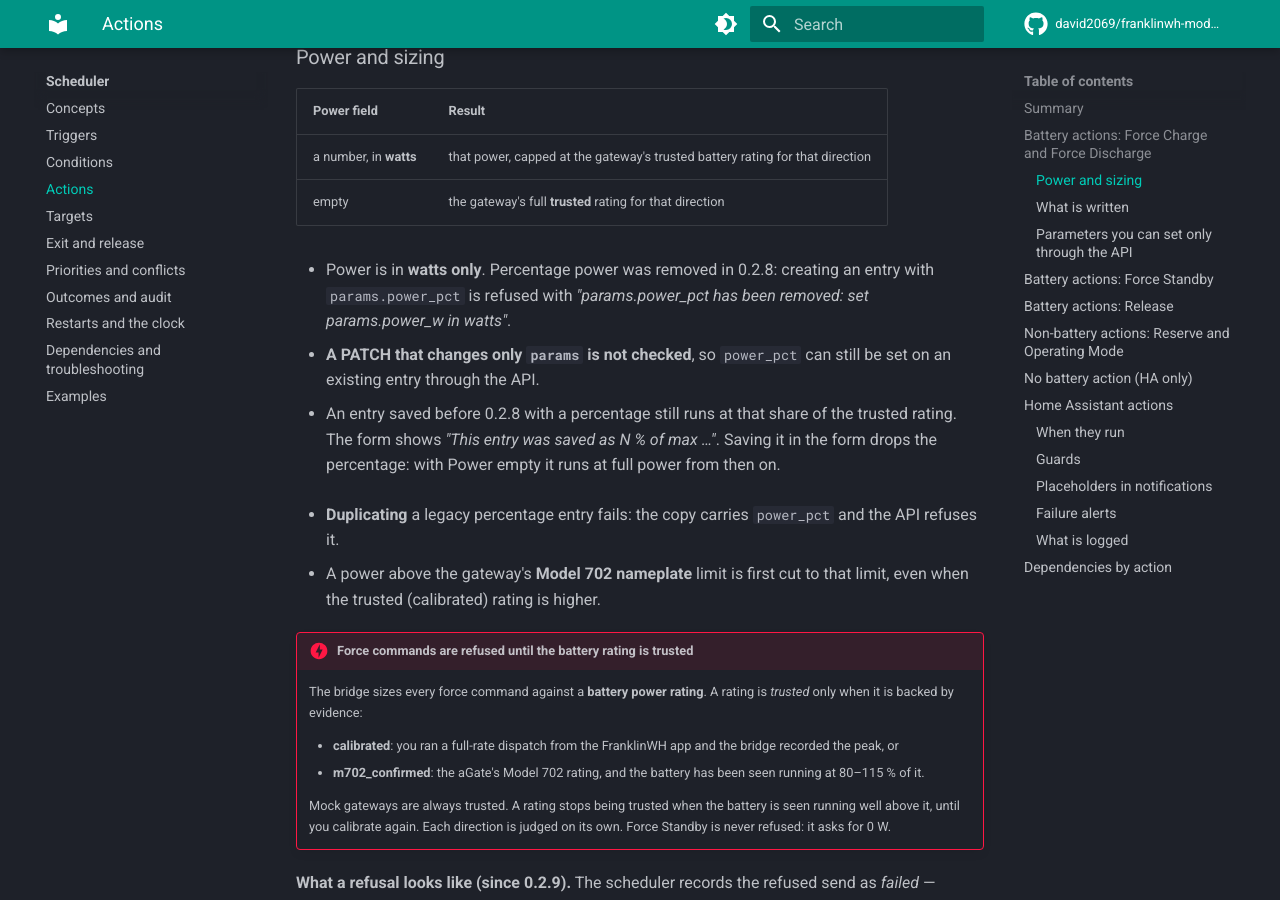
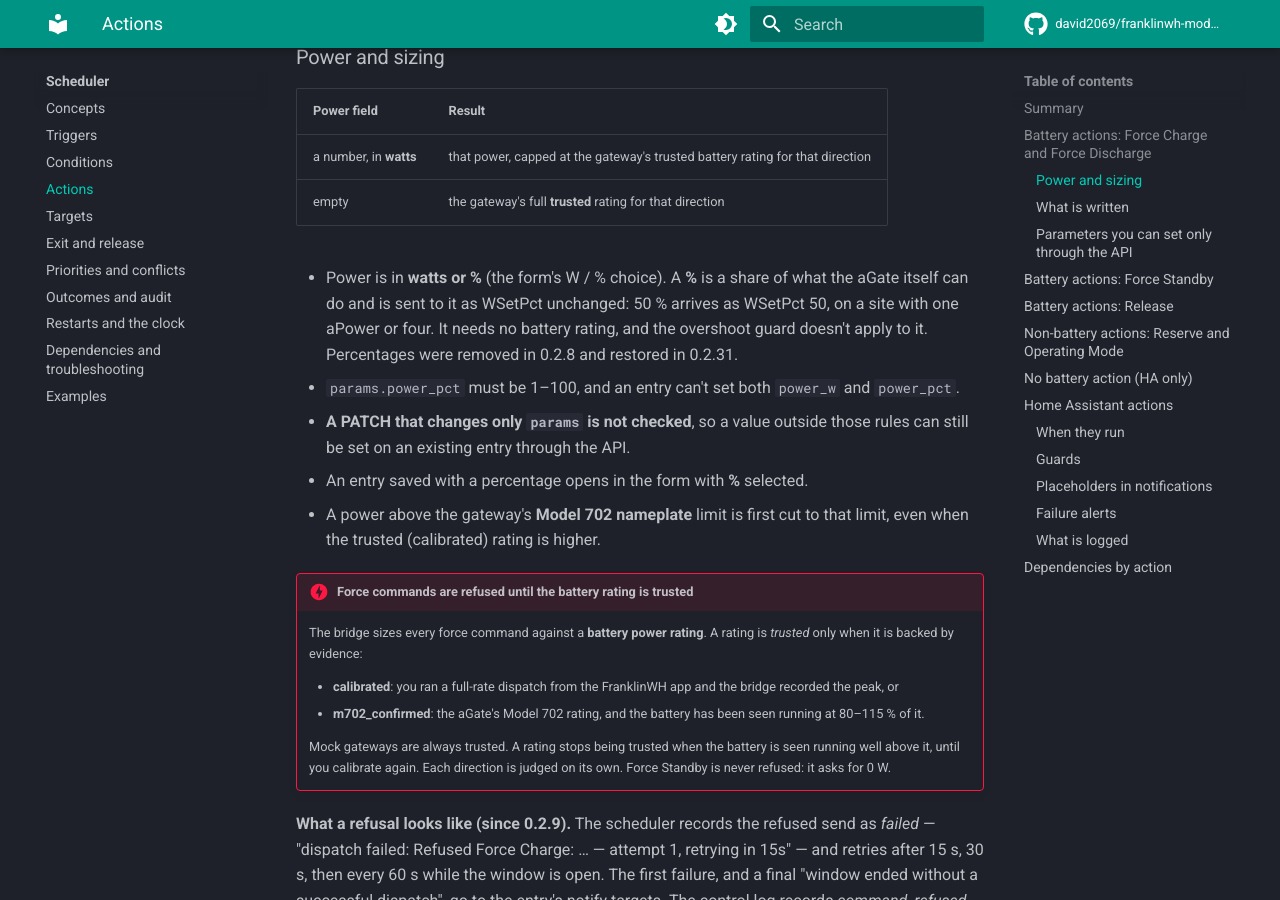
Before and after one commit to david2069/franklinwh-modbus-bridge, an MkDocs documentation site: the page built from docs/user/scheduler/actions.md, in a window 1280 px wide and 900 px high, scrolled down 1518 px. Built offline with MkDocs 1.6.1 and Material for MkDocs 9.7.7, drawn with Linux system fonts in a browser that asks for light colours; comment, search, counter and statistics services are not loaded.

Commit message:
feat(control): Power % restored, sent to the aGate as WSetPct unchanged (#305)
Owner (2026-10-19): who removed % from charge/discharge? Nobody asked; it was
removed in the 0.2.8 hotfix (#133). The defect was the bridge converting % to
watts through its own (often assumed) rating and the library converting back
to WSetPct through another. Now a % command is WSetPct passed through: the
library is handed PCT_BASE_W and the matching watts (+1 W below 100 %, so its
float maths can't round down), so 50 % arrives as WSetPct 50 on any site.
It needs no battery rating; the overshoot guard skips it (100 % means
whatever this aGate can do). Records show the % and 0 W, not the carrier
watts.

- HA: Command Power % entity back (same slug as before 0.2.8).
- Dashboard: W / % switch for Command Power; active line shows the %.
- Schedules: Power in W or %; API accepts params.power_pct 1-100 (not with
  power_w).
- Samples: basic_charge_release and conflict_test_160 wrote WSetPct +30 for
  a "charge", which is a discharge on the aGate; now -30. WSet sign: #304.
- console_gate: Explorer checks NOTE instead of failing when the module is
  off.

Tests: % arrives as exactly that WSetPct for 1-100 at both scale factors.


Claude-Session: https://claude.ai/code/session_01Y16KzdPEVsgLsqKASFjb7K

Co-authored-by: david2069 <david2069@users.noreply.github.com>
Co-authored-by: Claude Opus 5.5 <noreply@anthropic.com>

```diff
--- a/docs/user/scheduler/actions.md
+++ b/docs/user/scheduler/actions.md
@@ -42,19 +42,16 @@ or a reserve without `params.pct` is refused.
 <!-- @b ACT-03 ;; src: publish/command_handler.py:441-454 ;; tested: tests/unit/test_battery_rating.py::test_trusted_rating_is_what_the_library_sizes_against ;; write: yes ;; b: Force power is capped at the trusted rating for that direction; the library sizes WSetPct against the trusted rating ;; test: — -->
 <!-- @b ACT-04 ;; src: gateway/scheduler.py:315-329 ;; tested: tests/unit/test_battery_rating.py::test_scheduled_empty_power_is_full_trusted_rating_not_a_manual_leftover ;; write: yes ;; b: A force entry always stages its own duration, target SoC and power (0 when empty), so empty Power means the full trusted rating and no manual value leaks in ;; test: — -->
 
-- Power is in **watts only**. Percentage power was removed in 0.2.8: creating an entry with
-  `params.power_pct` is refused with *"params.power_pct has been removed: set
-  params.power_w in watts"*. <!-- @b ACT-05 ;; src: api/schedules_api.py:190-191 ;; untested ;; write: no ;; b: POST with params.power_pct is rejected with 400 ;; test: unit (API) — POST force_charge with power_pct 50; assert 400 and the message -->
-- **A PATCH that changes only `params` is not checked**, so `power_pct` can still be set on
-  an existing entry through the API.
-  <!-- @b ACT-06 ;; src: api/schedules_api.py:619-621 ;; untested ;; write: yes ;; b: PATCH validates params only when action is in the update, so params.power_pct can be added to an existing entry ;; test: unit (API) — PATCH {'params': {'power_pct': 50}} returns 200 (defect) -->
-- An entry saved before 0.2.8 with a percentage still runs at that share of the trusted
-  rating. The form shows *"This entry was saved as N % of max …"*. Saving it in the form
-  drops the percentage: with Power empty it runs at full power from then on.
-  <!-- @b ACT-07 ;; src: gateway/scheduler.py:324-325, publish/command_handler.py:352-366, publish/command_handler.py:448-450 ;; tested: tests/unit/test_battery_rating.py::test_legacy_schedule_percent_is_sized_against_the_trusted_rating ;; write: yes ;; b: A legacy power_pct entry is sized as that share of the trusted rating; only schedule: requesters may stage a percentage ;; test: — -->
-  <!-- @b ACT-08 ;; src: static/js/schedule_tab.js:1295-1307, templates/tabs/schedule.html:712-713 ;; untested ;; write: yes ;; b: Saving a legacy power_pct entry from the form drops power_pct; empty Power then means full trusted rating ;; test: browser — open a legacy entry, save with Power empty, GET params -->
-- **Duplicating** a legacy percentage entry fails: the copy carries `power_pct` and the API
-  refuses it. <!-- @b ACT-09 ;; src: static/js/schedule_tab.js:1552-1584, api/schedules_api.py:190-191 ;; untested ;; write: no ;; b: Duplicate of a legacy power_pct entry POSTs params.power_pct and fails with 400 ;; test: browser — duplicate a legacy entry; expect 'Copy failed' -->
+- Power is in **watts or %** (the form's W / % choice). A **%** is a share of what the aGate
+  itself can do and is sent to it as WSetPct unchanged: 50 % arrives as WSetPct 50, on a
+  site with one aPower or four. It needs no battery rating, and the overshoot guard doesn't
+  apply to it. Percentages were removed in 0.2.8 and restored in 0.2.31.
+  <!-- @b ACT-05 ;; src: api/schedules_api.py:_validate_action, publish/command_handler.py (PCT_BASE_W) ;; tested: tests/unit/test_battery_rating.py::test_percent_reaches_the_agate_as_exactly_that_wsetpct ;; write: yes ;; b: params.power_pct 1-100 is accepted (not with power_w) and reaches the aGate as exactly that WSetPct ;; test: — -->
+- `params.power_pct` must be 1–100, and an entry can't set both `power_w` and `power_pct`.
+- **A PATCH that changes only `params` is not checked**, so a value outside those rules can
+  still be set on an existing entry through the API.
+  <!-- @b ACT-06 ;; src: api/schedules_api.py:619-621 ;; untested ;; write: yes ;; b: PATCH validates params only when action is in the update ;; test: unit (API) — PATCH {'params': {'power_pct': 500}} returns 200 (defect) -->
+- An entry saved with a percentage opens in the form with **%** selected.
 - A power above the gateway's **Model 702 nameplate** limit is first cut to that limit,
   even when the trusted (calibrated) rating is higher.
   <!-- @b ACT-10 ;; src: publish/command_handler.py:343-345, publish/command_handler.py:221-224 ;; unclear ;; write: yes ;; b: Staged power is clamped to the handler's max_power_w (702 nameplate or 5000 W default) before the trusted cap, so a calibrated rating above the nameplate cannot be reached with an explicit power ;; test: unit — handler with nameplate 5000, calibrated 8000; stage 7000; assert sent watts -->
--- a/src/franklinwh_bridge/static/js/controls_tab.js
+++ b/src/franklinwh_bridge/static/js/controls_tab.js
@@ -5,6 +5,8 @@ function controlsTab() {
   return {
     command: 'Not Active',
     powerW: 0,
+    powerPct: 0,
+    powerUnit: 'W',   // 'W' or '%' (% sent as WSetPct unchanged)
     powerMaxW: 0,
     duration: 0,
     targetSoc: 0,
@@ -33,6 +35,10 @@ function controlsTab() {
       }
       if (pts.battery_command_power_w != null) {
         this.powerW = pts.battery_command_power_w;
+      }
+      if (pts.battery_command_power_pct != null) {
+        this.powerPct = pts.battery_command_power_pct;
+        if (pts.battery_command_power_pct > 0) this.powerUnit = '%';
       }
       // Trusted battery ratings (#133): null until calibrated or confirmed.
       this.powerMaxW = Math.max(pts.battery_rating_charge_w || 0,
```
Also changed, not shown: docs/user/ui/controls.md (+6 -5 lines), src/franklinwh_bridge/static/js/schedule_tab.js (+11 -5 lines), src/franklinwh_bridge/templates/tabs/dashboard.html (+19 -3 lines), src/franklinwh_bridge/templates/tabs/schedule.html (+9 -5 lines), 10 other files.
